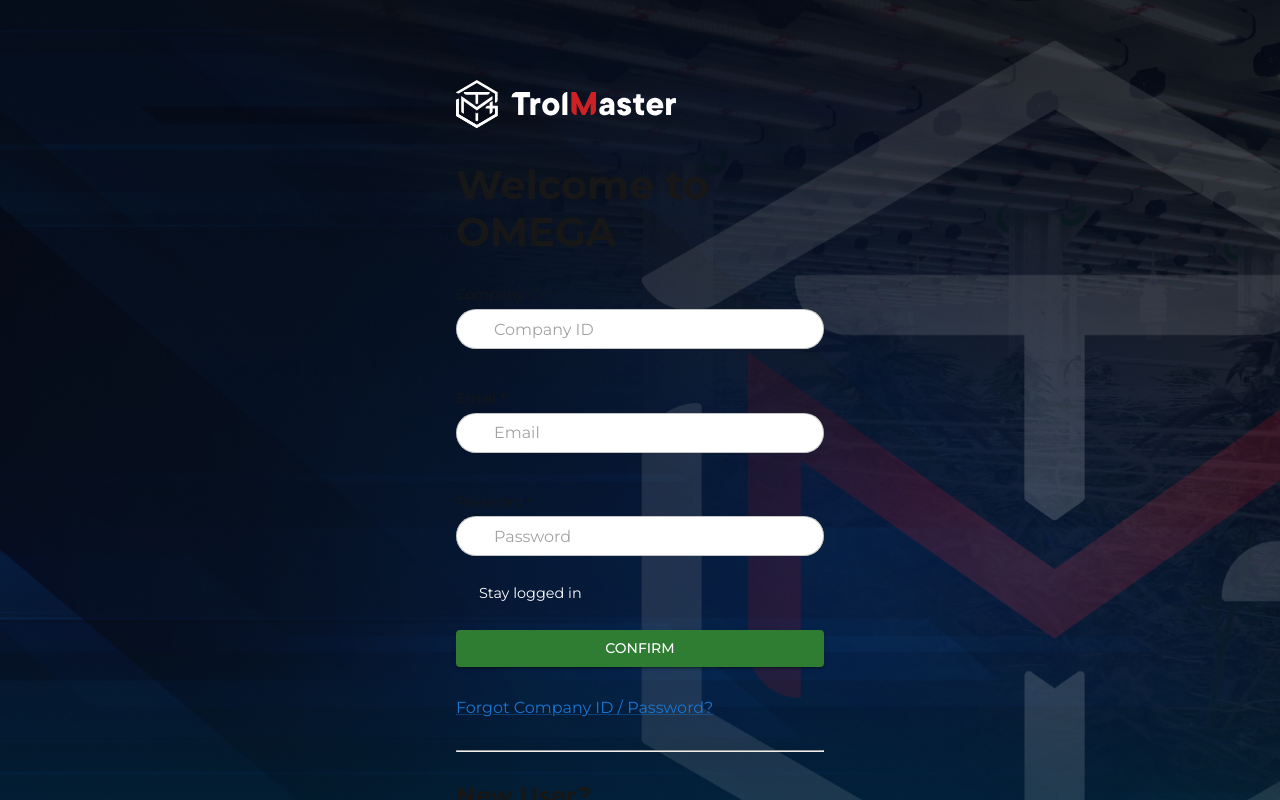
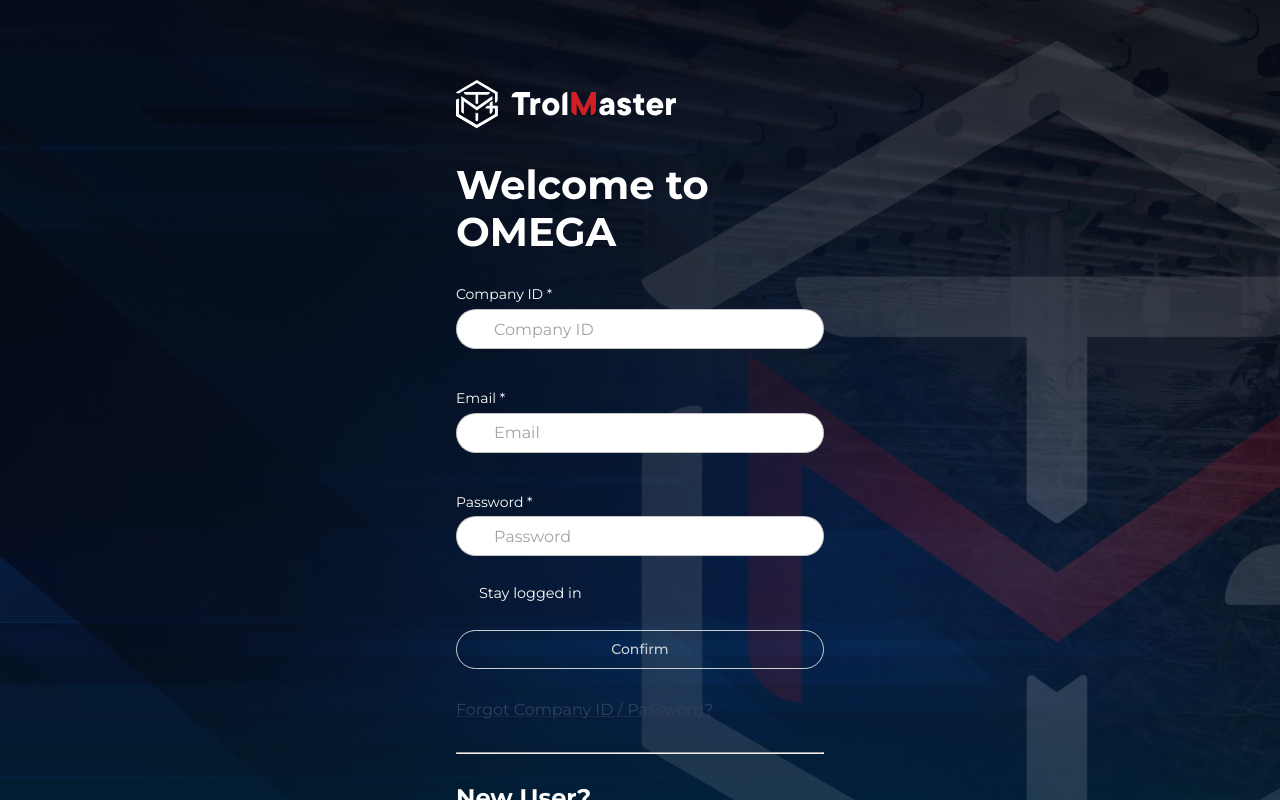
Before and after one commit to charles-wong-trolmaster/omega-FE, a Next.js app: page / in a window 1280 px wide. Built offline with nearby package versions, Linux system fonts and the light colour scheme; some icons are missing; what @mui/material-nextjs would draw is missing.

Commit message:
update mui theme

```diff
--- a/app/_container/Login.tsx
+++ b/app/_container/Login.tsx
@@ -1,16 +1,18 @@
-'use client';
+"use client";
 
-import OmegaCheckbox from '@/components/OmegaCheckbox';
-import OmegaPasswordField from '@/components/OmegaPasswordField';
-import OmegaTextField from '@/components/OmegaTextfield';
-import { useGetUnitPreferenceMutation, useLoginMutation } from '@/Redux/rtk-query/endpoints/auth/auth';
-import BusinessIcon from '@mui/icons-material/Business';
-import LockOutlineIcon from '@mui/icons-material/LockOutline';
-import MailOutlineIcon from '@mui/icons-material/MailOutline';
-import { Box, Button, Grid, Link, Stack, Typography } from '@mui/material';
-import { useRouter } from 'next/navigation';
-import { useState } from 'react';
-import { Controller, useForm } from 'react-hook-form';
+import OmegaCheckbox from "@/components/OmegaCheckbox";
+import OmegaTextField from "@/components/OmegaTextfield";
+import {
+  useGetUnitPreferenceMutation,
+  useLoginMutation,
+} from "@/Redux/rtk-query/endpoints/auth/auth";
+import BusinessIcon from "@mui/icons-material/Business";
+import LockOutlineIcon from "@mui/icons-material/LockOutline";
+import MailOutlineIcon from "@mui/icons-material/MailOutline";
+import { Box, Button, Grid, Link, Stack, Typography } from "@mui/material";
+import { useRouter } from "next/navigation";
+import { useState } from "react";
+import { Controller, useForm } from "react-hook-form";
 
 interface LoginProps {
   navigateTo: (component: string) => void;
@@ -33,97 +35,166 @@
   const {
     control,
     handleSubmit,
-		formState: { isValid, errors }
+    formState: { isValid, errors },
   } = useForm<LoginFormData>({
-		mode: 'onChange',
+    mode: "onChange",
     defaultValues: {
-			companyId: initialCompanyId ?? '',
-			username: '',
-			password: '',
-			rememberMe: false
-		}
+      companyId: initialCompanyId ?? "",
+      username: "",
+      password: "",
+      rememberMe: false,
+    },
   });
 
   const onSubmit = async (data: LoginFormData) => {
     setError(null);
     try {
-			await login({ realm: data.companyId, username: data.username, password: data.password })
+      await login({
+        realm: data.companyId,
+        username: data.username,
+        password: data.password,
+      })
         .unwrap()
         .then(async (res) => {
-					window.sessionStorage.setItem('access_token', res.data.access_token);
-					window.sessionStorage.setItem('refresh_token', res.data.refresh_token);
-					window.sessionStorage.setItem('realm', data.companyId);
+          window.sessionStorage.setItem("access_token", res.data.access_token);
+          window.sessionStorage.setItem(
+            "refresh_token",
+            res.data.refresh_token,
+          );
+          window.sessionStorage.setItem("realm", data.companyId);
 
           try {
             await getUnitPreference(data.companyId).unwrap();
           } catch (err) {
-						console.error('Failed to fetch unit preferences:', err);
+            console.error("Failed to fetch unit preferences:", err);
           }
 
-					router.push('adminPanel/facility');
+          router.push("adminPanel/facility");
         });
     } catch (err) {
-			setError('Username or password incorrect');
+      setError("Username or password incorrect");
+      console.error("Login failed:", err);
     }
   };
 
   const handleKeyDown = (e: React.KeyboardEvent) => {
-		if (e.key === 'Enter' && isValid && !isLoggingIn) {
+    if (e.key === "Enter" && isValid && !isLoggingIn) {
       handleSubmit(onSubmit)();
     }
   };
 
   return (
-		<Box sx={{ paddingTop: '80px', width: '100%' }} onKeyDown={handleKeyDown}>
+    <Box sx={{ paddingTop: "80px", width: "100%" }} onKeyDown={handleKeyDown}>
       <img src="/img/trolmasterLogo.svg" alt="" />
-			<Box sx={{ margin: '30px 0px' }}>
-				<Typography sx={{ fontWeight: 'bold' }} variant="h1">
+      <Box sx={{ margin: "30px 0px" }}>
+        <Typography sx={{ fontWeight: "bold" }} variant="h1">
           Welcome to
         </Typography>
-				<Typography sx={{ textTransform: 'uppercase', fontWeight: 'bold' }} variant="h1">
+        <Typography
+          sx={{ textTransform: "uppercase", fontWeight: "bold" }}
+          variant="h1"
+        >
           omega
         </Typography>
       </Box>
 
-			<Box component="form" onSubmit={handleSubmit(onSubmit)} sx={{ width: '100%' }}>
+      <Box
+        component="form"
+        onSubmit={handleSubmit(onSubmit)}
+        sx={{ width: "100%" }}
+      >
         <Stack spacing={5}>
           <Box>
-						<Typography variant="h5" sx={{ marginBottom: '5px' }}>
+            <Typography variant="h5" sx={{ marginBottom: "5px" }}>
               Company ID *
             </Typography>
-						<Controller name="companyId" control={control} rules={{ required: 'Company ID is required' }} render={({ field }) => <OmegaTextField {...field} startIcon={<BusinessIcon />} size="small" fullWidth placeholder="Company ID" error={!!errors.companyId} helperText={errors.companyId?.message} />} />
+            <Controller
+              name="companyId"
+              control={control}
+              rules={{ required: "Company ID is required" }}
+              render={({ field }) => (
+                <OmegaTextField
+                  {...field}
+                  startIcon={<BusinessIcon />}
+                  size="small"
+                  fullWidth
+                  placeholder="Company ID"
+                  error={!!errors.companyId}
+                  helperText={errors.companyId?.message}
+                />
+              )}
+            />
           </Box>
           <Box>
-						<Typography variant="h5" sx={{ marginBottom: '5px' }}>
+            <Typography variant="h5" sx={{ marginBottom: "5px" }}>
               Email *
             </Typography>
             <Controller
               name="username"
               control={control}
               rules={{
-								required: 'Email is required',
+                required: "Email is required",
                 pattern: {
                   value: /^[^\s@]+@[^\s@]+\.[^\s@]+$/,
-									message: 'Invalid email address'
-								}
+                  message: "Invalid email address",
+                },
               }}
-							render={({ field }) => <OmegaTextField {...field} startIcon={<MailOutlineIcon />} size="small" fullWidth placeholder="Email" error={!!errors.username} helperText={errors.username?.message} />}
+              render={({ field }) => (
+                <OmegaTextField
+                  {...field}
+                  startIcon={<MailOutlineIcon />}
+                  size="small"
+                  fullWidth
+                  placeholder="Email"
+                  error={!!errors.username}
+                  helperText={errors.username?.message}
+                />
+              )}
             />
           </Box>
           <Box>
-						<Typography variant="h5" sx={{ marginBottom: '5px' }}>
+            <Typography variant="h5" sx={{ marginBottom: "5px" }}>
               Password *
             </Typography>
-						<Controller name="password" control={control} rules={{ required: 'Password is required' }} render={({ field }) => <OmegaPasswordField {...field} size="small" fullWidth startIcon={<LockOutlineIcon />} placeholder="Password" error={!!errors.password} helperText={errors.password?.message} />} />
+            <Controller
+              name="password"
+              control={control}
+              rules={{ required: "Password is required" }}
+              render={({ field }) => (
+                <OmegaTextField
+                  {...field}
+                  size="small"
+                  type="password"
+                  fullWidth
+                  startIcon={<LockOutlineIcon />}
+                  placeholder="Password"
+                  error={!!errors.password}
+                  helperText={errors.password?.message}
+                />
+              )}
+            />
           </Box>
         </Stack>
 
-				<Box sx={{ margin: '20px 0px' }}>
-					<Controller name="rememberMe" control={control} render={({ field }) => <OmegaCheckbox label="Stay logged in" checked={field.value} onChange={(e) => field.onChange(e.target.checked)} />} />
+        <Box sx={{ margin: "20px 0px" }}>
+          <Controller
+            name="rememberMe"
+            control={control}
+            render={({ field }) => (
+              <OmegaCheckbox
+                label="Stay logged in"
+                checked={field.value}
+                onChange={(e) => field.onChange(e.target.checked)}
+              />
+            )}
+          />
         </Box>
 
         {error && (
-					<Typography color="error" sx={{ marginBottom: '10px', fontSize: '0.9rem' }}>
+          <Typography
+            color="error"
+            sx={{ marginBottom: "10px", fontSize: "0.9rem" }}
+          >
             {error}
           </Typography>
         )}
@@ -131,11 +202,11 @@
         <Box>
           <Button
             variant="contained"
-						color="success"
+            color="secondary"
             type="submit"
             fullWidth
             loading={isLoggingIn}
-						// disabled={!isValid || isLoggingIn}
+            disabled={!isValid || isLoggingIn}
           >
             Confirm
           </Button>
@@ -147,9 +218,9 @@
           variant="body2"
           onClick={(e) => {
             e.preventDefault();
-						navigateTo('forgot');
+            navigateTo("forgot");
           }}
-					sx={{ fontSize: '16px', textAlign: 'left', margin: '30px 0px' }}
+          sx={{ fontSize: "16px", textAlign: "left", margin: "30px 0px" }}
         >
           Forgot Company ID / Password?
         </Link>
@@ -157,27 +228,30 @@
         <hr />
 
         <Box>
-					<Typography variant="h2" sx={{ fontWeight: 'bold', marginTop: '30px' }}>
+          <Typography
+            variant="h2"
+            sx={{ fontWeight: "bold", marginTop: "30px" }}
+          >
             New User?
           </Typography>
-					<Grid container spacing={2} sx={{ alignItems: 'center' }}>
+          <Grid container spacing={2} sx={{ alignItems: "center" }}>
             <Grid size={6}>
-							<Typography variant="h4" sx={{ fontWeight: 'bold' }}>
-								Don't have an account?
+              <Typography variant="h4" sx={{ fontWeight: "bold" }}>
+                {"Don't have an account?"}
               </Typography>
             </Grid>
             <Grid size={6}>
               <Button
                 variant="contained"
-								color="success"
+                color="secondary"
                 fullWidth
-								size="small"
+                size="large"
                 type="button"
                 loading={false}
                 disabled={isLoggingIn}
                 onClick={(e) => {
                   e.preventDefault();
-									navigateTo('signUpUser');
+                  navigateTo("signUpUser");
                 }}
               >
                 Sign Up Here
--- a/app/layout.tsx
+++ b/app/layout.tsx
@@ -1,9 +1,9 @@
 import { ReduxProvider } from "@/Redux/providers/ReduxProvider";
 import { AppRouterCacheProvider } from "@mui/material-nextjs/v15-appRouter";
-import type { Metadata, Viewport } from "next";
+import type { Metadata } from "next";
 import "@/styles/globals.css";
 import { ThemeProvider } from "@mui/material/styles";
-import { theme } from "@/styles/theme";
+import theme from "@/styles/theme";
 import { Montserrat } from "next/font/google";
 
 export const metadata: Metadata = {
@@ -22,15 +22,6 @@
     "apple-mobile-web-app-capable": "yes",
     "apple-mobile-web-app-status-bar-style": "black-translucent",
   },
-};
-
-export const viewport: Viewport = {
-  width: "device-width",
-  initialScale: 1,
-  maximumScale: 1,
-  userScalable: false,
-  viewportFit: "cover",
-  themeColor: "#000000",
 };
 
 const montserrat = Montserrat({
--- a/components/OmegaCheckbox.tsx
+++ b/components/OmegaCheckbox.tsx
@@ -1,24 +1,7 @@
-import CheckCircleIcon from '@mui/icons-material/CheckCircle';
-import RadioButtonUncheckedIcon from '@mui/icons-material/RadioButtonUnchecked';
-import { Checkbox, CheckboxProps, FormControlLabel, styled } from '@mui/material';
-import { ReactNode } from 'react';
-
-const StyledCheckbox = styled(Checkbox)(({ theme }) => ({
-    color: '#ffffff',
-    '&.Mui-checked': {
-        color: '#ffffff'
-    },
-    '&:hover': {
-        backgroundColor: 'rgba(255, 255, 255, 0.1)'
-    }
-}));
-
-const StyledFormControlLabel = styled(FormControlLabel)(({ theme }) => ({
-    color: '#ffffff',
-    '& .MuiFormControlLabel-label': {
-        fontSize: '0.9rem'
-    }
-}));
+import CheckCircleIcon from "@mui/icons-material/CheckCircle";
+import RadioButtonUncheckedIcon from "@mui/icons-material/RadioButtonUnchecked";
+import { Checkbox, CheckboxProps, FormControlLabel } from "@mui/material";
+import { ReactNode } from "react";
 
 type OmegaCheckboxProps = CheckboxProps & {
   label?: ReactNode;
@@ -26,16 +9,15 @@
 
 export default function OmegaCheckbox({ label, ...props }: OmegaCheckboxProps) {
   return (
-        <StyledFormControlLabel
+    <FormControlLabel
       control={
-                <StyledCheckbox
+        <Checkbox
           icon={<RadioButtonUncheckedIcon />}
           checkedIcon={<CheckCircleIcon />}
           {...props}
-
         />
       }
-            label={label ?? ''}
+      label={label ?? ""}
     />
   );
 }
--- a/components/OmegaTextfield.tsx
+++ b/components/OmegaTextfield.tsx
@@ -1,34 +1,52 @@
-import { InputAdornment, TextField as MuiTextField, styled, TextFieldProps } from '@mui/material';
-import { ReactNode } from 'react';
-
-const StyledTextField = styled(MuiTextField)(({ theme }) => ({
-	'& .MuiOutlinedInput-root': {
-		backgroundColor: '#ffffff',
-		borderRadius: '999px'
-	},
-	'& .MuiFormHelperText-root.Mui-focused': {
-		color: '#ffffff'
-	},
-	'& .MuiOutlinedInput-notchedOutline legend': {
-		display: 'none'
-	},
-	'& .MuiOutlinedInput-notchedOutline': {
-		top: 0
-	}
-}));
+import Visibility from "@mui/icons-material/Visibility";
+import VisibilityOff from "@mui/icons-material/VisibilityOff";
+import {
+  IconButton,
+  InputAdornment,
+  TextField,
+  TextFieldProps,
+} from "@mui/material";
+import { ReactNode, useState } from "react";
 
 type OmegaTextFieldProps = TextFieldProps & {
   startIcon?: ReactNode;
 };
 
-export default function OmegaTextField({ label, placeholder, startIcon, ...props }: OmegaTextFieldProps) {
+export default function OmegaTextField({
+  label,
+  placeholder,
+  startIcon,
+  type,
+  ...props
+}: OmegaTextFieldProps) {
+  const [showPassword, setShowPassword] = useState(false);
+  const isPassword = type === "password";
+
   return (
-		<StyledTextField
+    <TextField
       variant="outlined"
       placeholder={(placeholder ?? label) as string}
-			InputProps={{
-				startAdornment: startIcon ? <InputAdornment position="start">{startIcon}</InputAdornment> : undefined,
-				...props.InputProps
+      type={isPassword ? (showPassword ? "text" : "password") : type}
+      slotProps={{
+        input: {
+          startAdornment: startIcon ? (
+            <InputAdornment position="start">{startIcon}</InputAdornment>
+          ) : undefined,
+          endAdornment: isPassword ? (
+            <InputAdornment position="end">
+              <IconButton
+                onClick={() => setShowPassword(!showPassword)}
+                edge="end"
+              >
+                {showPassword ? (
+                  <VisibilityOff sx={{ color: "#9e9e9e" }} />
+                ) : (
+                  <Visibility sx={{ color: "#9e9e9e" }} />
+                )}
+              </IconButton>
+            </InputAdornment>
+          ) : undefined,
+        },
       }}
       {...props}
     />
--- a/styles/theme.ts
+++ b/styles/theme.ts
@@ -2,9 +2,22 @@
 
 import { createTheme } from "@mui/material/styles";
 
-export const theme = createTheme({
+let theme = createTheme({
+  palette: {
+    primary: {
+      main: "#33405D",
+      contrastText: "#FFFFFF",
+    },
+    secondary: {
+      main: "#26B2A7",
+      contrastText: "#FFFFFF",
+    },
+  },
   typography: {
     fontFamily: "var(--font-montserrat), sans-serif",
+    allVariants: {
+      color: "#FFFFFF",
+    },
     h1: {
       fontSize: "40px",
     },
@@ -25,3 +38,74 @@
     },
   },
 });
+
+export default theme = createTheme(theme, {
+  components: {
+    MuiTextField: {
+      styleOverrides: {
+        root: {
+          "& .MuiOutlinedInput-root": {
+            backgroundColor: "#ffffff",
+            borderRadius: "999px",
+          },
+        },
+      },
+    },
+    MuiCheckbox: {
+      styleOverrides: {
+        root: {
+          color: "#ffffff",
+          "&.Mui-checked": {
+            color: theme.palette.secondary.main,
+          },
+        },
+      },
+    },
+    MuiFormControlLabel: {
+      styleOverrides: {
+        root: {
+          color: "#ffffff",
+          "& .MuiFormControlLabel-label": {
+            fontSize: "0.9rem",
+          },
+        },
+      },
+    },
+    MuiButton: {
+      styleOverrides: {
+        root: {
+          textTransform: "none",
+          borderRadius: "999px",
+          "&.Mui-disabled": {
+            background: "transparent",
+            border: "1px solid #C8D0D0",
+            color: "#C8D0D0",
+          },
+        },
+      },
+    },
+    MuiToggleButtonGroup: {
+      styleOverrides: {
+        root: {
+          backgroundColor: "#1e2a38",
+          borderRadius: "999px",
+          padding: "4px",
+          "& .MuiToggleButton-root": {
+            border: "none",
+            borderRadius: "999px",
+            color: theme.palette.primary.contrastText,
+            padding: "6px 24px",
+            textTransform: "none",
+            "&.Mui-selected": {
+              backgroundColor: theme.palette.secondary.main,
+              color: theme.palette.secondary.contrastText,
+              "&:hover": {
+                backgroundColor: theme.palette.secondary.main,
+              },
+            },
+          },
+        },
+      },
+    },
+  },
+});
```
Also changed, not shown: app/_container/OmegaForgot.tsx (+53 -33 lines), components/OmegaPasswordField.tsx (deleted, +0 -46 lines), components/OmegaSwitcher.tsx (+16 -31 lines). Lines whose indentation alone changed are shown as unchanged.
